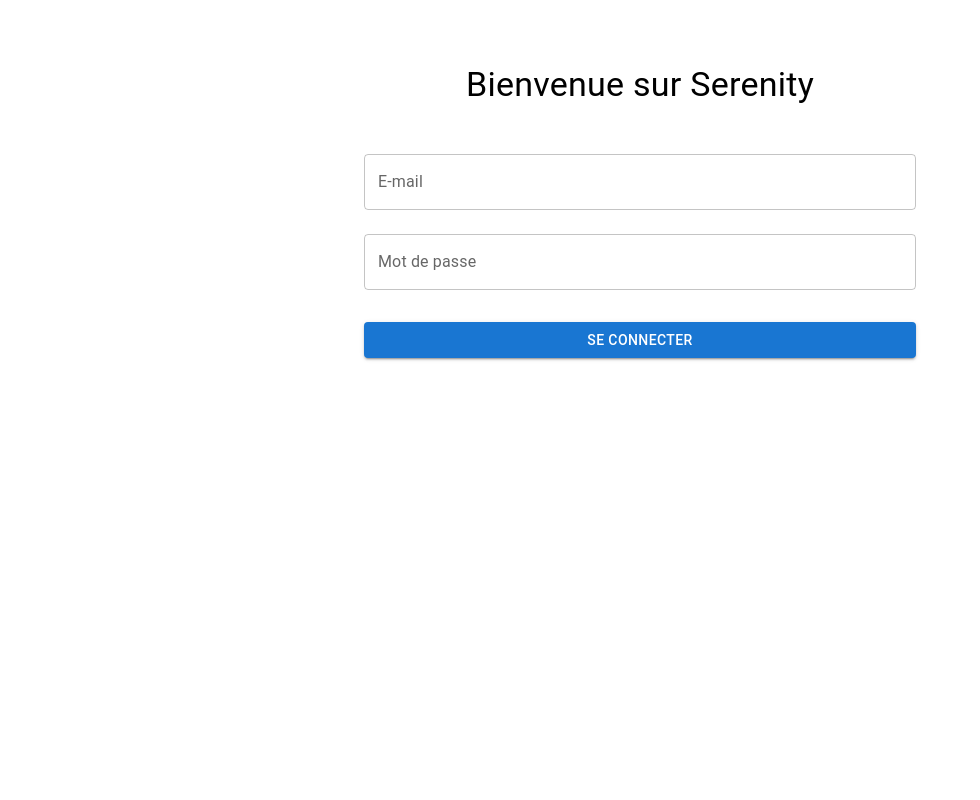
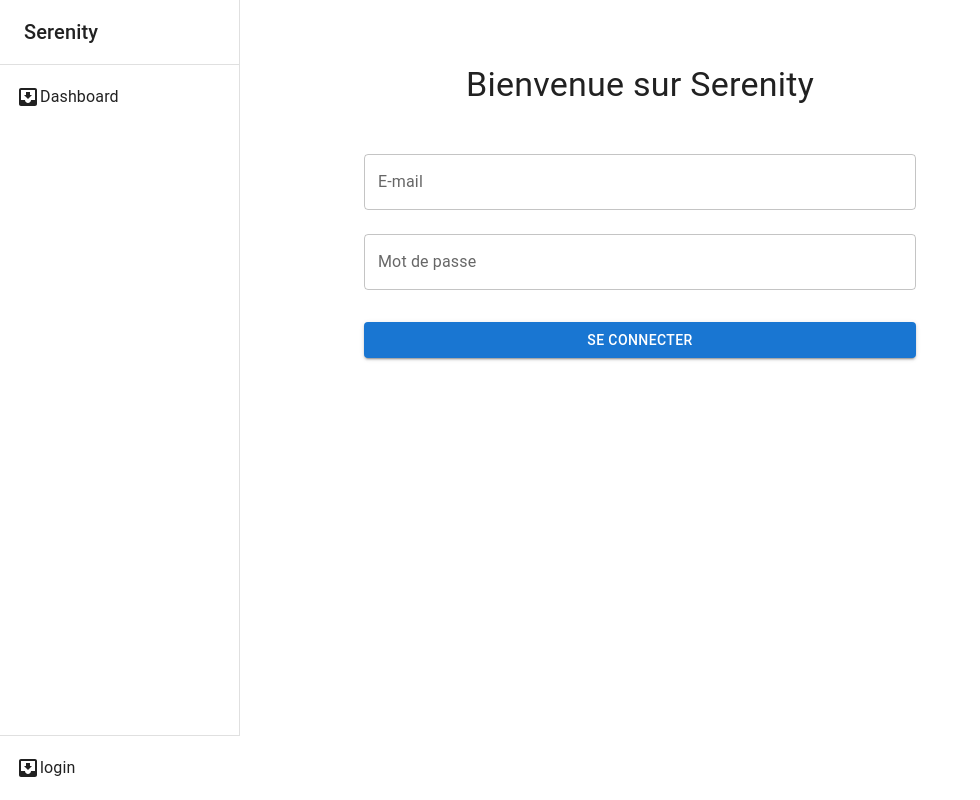
Before and after one commit to Goyave69/06_23_CDA_SERENITY_2, a React (Vite) app in the folder frontend/: page /login in a window 1280 px wide. Shown: the whole page, without its empty margins (0-980 px from the left). Built offline with nearby package versions, Linux system fonts and the light colour scheme.

Commit message:
navigation with connect user

```diff
--- a/frontend/src/App.css
+++ b/frontend/src/App.css
@@ -1,56 +1,8 @@
-body {
-  margin: 0;
-  font-family: -apple-system, BlinkMacSystemFont, "Segoe UI", "Roboto", "Oxygen",
-    "Ubuntu", "Cantarell", "Fira Sans", "Droid Sans", "Helvetica Neue",
-    sans-serif;
-  -webkit-font-smoothing: antialiased;
-  -moz-osx-font-smoothing: grayscale;
+a {
+  color: black;
+  text-decoration: none;
 }
 
-code {
-  font-family: source-code-pro, Menlo, Monaco, Consolas, "Courier New",
-    monospace;
+.active {
+  background-color: rgba(0, 255, 255, 0.158);
 }
-
-.App {
-  text-align: center;
-}
-
-.App-logo {
-  height: 40vmin;
-  pointer-events: none;
-}
-
-@media (prefers-reduced-motion: no-preference) {
-  .App-logo {
-    animation: App-logo-spin infinite 20s linear;
-  }
-}
-
-.App-header {
-  background-color: #282c34;
-  min-height: 100vh;
-  display: flex;
-  flex-direction: column;
-  align-items: center;
-  justify-content: center;
-  font-size: calc(10px + 2vmin);
-  color: white;
-}
-
-.App-link {
-  color: #61dafb;
-}
-
-@keyframes App-logo-spin {
-  from {
-    transform: rotate(0deg);
-  }
-  to {
-    transform: rotate(360deg);
-  }
-}
-
-button {
-  font-size: calc(10px + 2vmin);
-}
--- a/frontend/src/App.jsx
+++ b/frontend/src/App.jsx
@@ -1,9 +1,13 @@
 import { Outlet } from "react-router-dom";
 import "./App.css";
+import Navigation from "./components/Navigation";
+import { useCurrentUserContext } from "./Context/UserContext";
 
 function App() {
+  const { user, currentUser } = useCurrentUserContext();
   return (
     <div>
+      <Navigation user={user} currentUser={currentUser} />
       <Outlet />
     </div>
   );
--- a/frontend/src/Context/UserContext.jsx
+++ b/frontend/src/Context/UserContext.jsx
@@ -1,4 +1,4 @@
-import { createContext, useContext, useMemo, useState } from "react";
+import { createContext, useContext, useMemo } from "react";
 import PropTypes from "prop-types";
 import useLocalStorage from "../components/LocalStorage/UseLocalStorage";
 
@@ -10,20 +10,14 @@ export function CurrentUserContextProvider({ children }) {
   const [user, setUser] = useLocalStorage("user", {});
   const [token, setToken] = useLocalStorage("token", "");
 
-  const [currentUser, setCurrentUser] = useState([]);
-  const [profileUser, setProfileUser] = useLocalStorage("profileUser", {});
   const foo = useMemo(
     () => ({
       user,
       setUser,
       token,
       setToken,
-      currentUser,
-      setCurrentUser,
-      profileUser,
-      setProfileUser,
     }),
-    []
+    [user]
   );
 
   return (
--- /dev/null
+++ b/frontend/src/components/Navigation.jsx
@@ -0,0 +1,114 @@
+import * as React from "react";
+import Box from "@mui/material/Box";
+import Drawer from "@mui/material/Drawer";
+import CssBaseline from "@mui/material/CssBaseline";
+import Toolbar from "@mui/material/Toolbar";
+import List from "@mui/material/List";
+import Typography from "@mui/material/Typography";
+import Divider from "@mui/material/Divider";
+import ListItem from "@mui/material/ListItem";
+import ListItemButton from "@mui/material/ListItemButton";
+import ListItemText from "@mui/material/ListItemText";
+import InboxIcon from "@mui/icons-material/MoveToInbox";
+import { useNavigate } from "react-router-dom/dist";
+import CurrentUserContext, {
+  useCurrentUserContext,
+} from "../Context/UserContext";
+
+const drawerWidth = 240;
+
+export default function Navigation() {
+  const { user, setUser } = useCurrentUserContext(CurrentUserContext);
+
+  const navigate = useNavigate();
+  const handleNavigate = (path) => {
+    navigate(path);
+  };
+  const handleDisconnection = () => {
+    console.warn(user);
+    localStorage.removeItem("user");
+    localStorage.removeItem("token");
+    setUser({});
+    handleNavigate("/login");
+  };
+
+  console.warn(user);
+  return (
+    <Box sx={{ display: "flex" }}>
+      <CssBaseline />
+
+      <Drawer
+        sx={{
+          width: drawerWidth,
+          flexShrink: 0,
+          "& .MuiDrawer-paper": {
+            width: drawerWidth,
+            boxSizing: "border-box",
+          },
+        }}
+        variant="permanent"
+        anchor="left"
+      >
+        <Toolbar>
+          <Typography variant="h6" noWrap component="div">
+            Serenity
+          </Typography>
+        </Toolbar>
+        <Divider />
+        <List>
+          <ListItem
+            onClick={() => handleNavigate("/dashboard")}
+            key="Dashboard"
+            disablePadding
+          >
+            <ListItemButton>
+              <InboxIcon />
+              <ListItemText primary="Dashboard" />
+            </ListItemButton>
+          </ListItem>
+        </List>
+      </Drawer>
+      <Drawer
+        sx={{
+          width: drawerWidth,
+          flexShrink: 0,
+          "& .MuiDrawer-paper": {
+            width: drawerWidth,
+            boxSizing: "border-box",
+          },
+        }}
+        variant="permanent"
+        anchor="bottom"
+      >
+        {!user.email ? (
+          <List>
+            <ListItem
+              onClick={() => handleNavigate("/login")}
+              key="login"
+              disablePadding
+            >
+              <ListItemButton>
+                <InboxIcon />
+                <ListItemText primary="login" />
+              </ListItemButton>
+            </ListItem>
+          </List>
+        ) : (
+          <ListItem
+            onClick={() => handleNavigate("/login")}
+            key="login"
+            disablePadding
+          >
+            <ListItemButton>
+              <ListItemText
+                onClick={handleDisconnection}
+                primary="Disconnect"
+              />
+            </ListItemButton>
+          </ListItem>
+        )}
+        {user.email ? `${user.lastname} ${user.firstname}` : null}
+      </Drawer>
+    </Box>
+  );
+}
```
Also changed, not shown: 1 other file (tests, documents, lock files or other folders).
